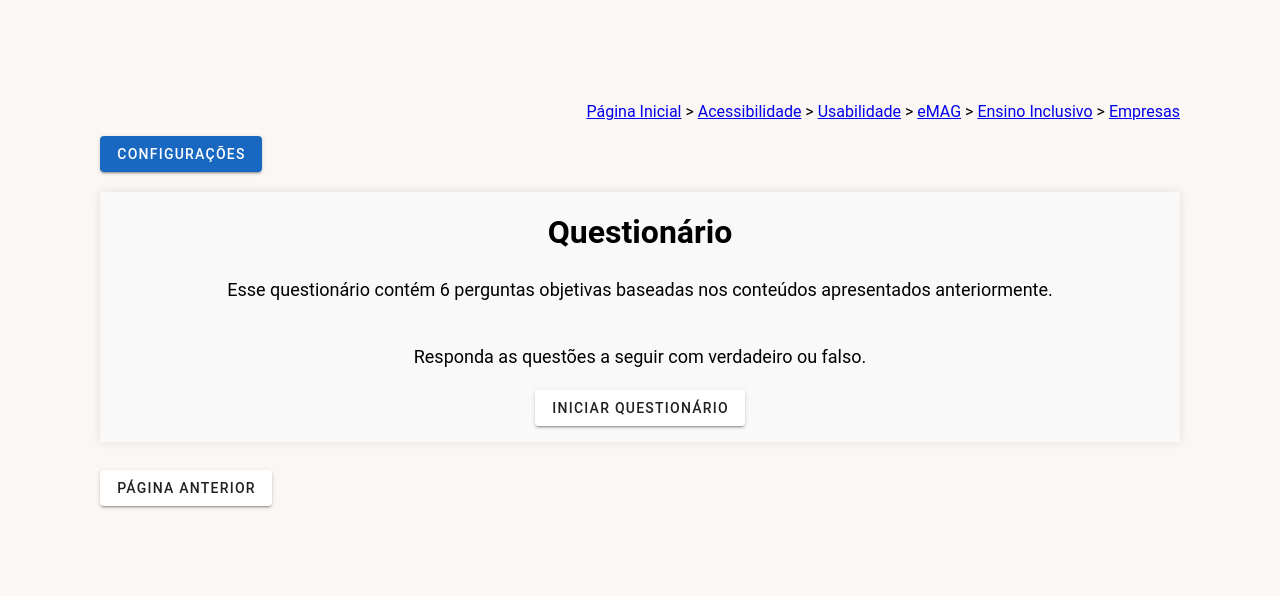
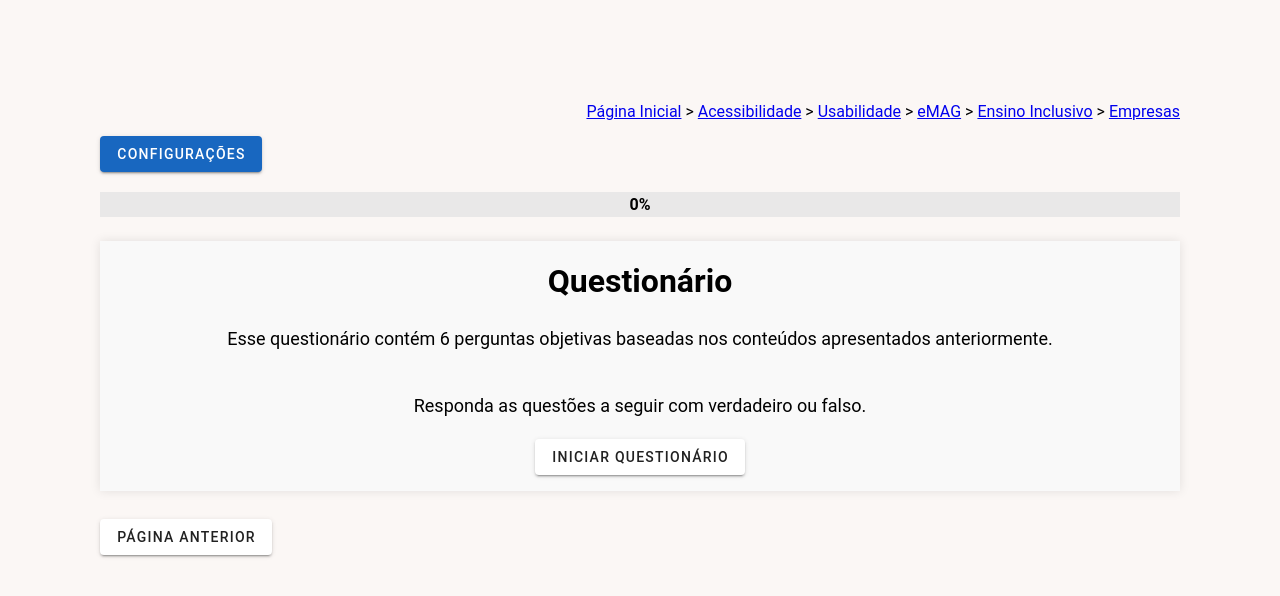
Before and after one commit to GustavoKikey/guideline-project, a Vue app: page /form in a window 1280 px wide. Shown: the top 596 px of the page. Built offline with nearby package versions, Linux system fonts and the light colour scheme.

Commit message:
Implementing the progress bar

```diff
--- a/package.json
+++ b/package.json
@@ -9,7 +9,9 @@
     "preview": "vite preview"
   },
   "dependencies": {
-    "vue": "^3.4.21",
+    "bootstrap": "^5.3.3",
+    "bootstrap-vue": "^2.23.1",
+    "vue": "^3.4.31",
     "vue-router": "^4.3.0",
     "vuetify": "^3.5.14"
   },
--- a/src/components/NewForm.vue
+++ b/src/components/NewForm.vue
@@ -18,6 +18,7 @@ let dialogNumber = ref(0); // Número do diálogo aberto (1 para configurações
 let quiz = ref(false); // Indica se o questionário está em andamento
 let showMenu = ref(true); // Controla a exibição do menu de navegação
 const dialog = ref(false); // Controla a exibição do diálogo (modal)
+let progressNumber = ref(0);
 
 // Variáveis para controle do temporizador de inatividade e do diálogo de aviso
 const idleTime = ref(0);
@@ -57,12 +58,14 @@ function resetQuiz() {
   showResult.value = false;
   showReview.value = false;
   questionNumber.value = 0;
+  progressNumber.value = 0;
   showMenu.value = true;
 }
 
 // Inicia o questionário
 function startQuiz() {
   questionNumber.value = 1; // Vai para a primeira questão
+  progressNumber.value = 0;
   quiz = true;
   startIdleTimer(); // Inicia o temporizador de inatividade
 }
@@ -76,14 +79,15 @@ function endQuiz() {
   window.removeEventListener("keydown", resetIdleTimer);
   clearTimeout(idleTimer); // Limpa o temporizador
 }
-
 // Navegação entre as questões
 function nextQuestion() {
+  checkAllQuestionsAnswered();
   questionNumber.value++;
   showMenu.value = true;
 }
 
 function previousQuestion() {
+  checkAllQuestionsAnswered();
   questionNumber.value--;
   showMenu.value = true;
 }
@@ -98,11 +102,13 @@ function reviewQuestion(question) {
 // Verifica se todas as questões foram respondidas
 function checkAllQuestionsAnswered() {
   let allAnswered = true;
-  for (let i = 0; i < 6; i++) {
+  progressNumber.value = 0;
+  for (let i = 0; i < 7; i++) {
     if (selected.value[i] === undefined) {
       // Verifica se a resposta da questão i está indefinida
       allAnswered = false;
-      break;
+    } else {
+      progressNumber.value = progressNumber.value + 14.28;
     }
   }
   allQuestionsAnswered.value = allAnswered;
@@ -215,6 +221,7 @@ const items = ref([
   { title: "Questão 5" },
   { title: "Questão 6" },
 ]);
+
 </script>
 
 <template>
@@ -301,6 +308,16 @@ const items = ref([
         </v-menu>
       </v-col>
     </v-row>
+
+    <div>
+        <v-progress-linear
+        v-model=progressNumber
+        color="blue-grey"
+        height="25"
+      >
+      <strong>{{ Math.ceil(progressNumber) }}%</strong>
+      </v-progress-linear>
+    </div>&nbsp;&nbsp;
 
     <v-container v-if="dialogNumber == 1 && dialog == true">
       <h2>Configuração de atualização da página</h2>
@@ -645,6 +662,13 @@ const items = ref([
             Inserir texto
           </v-btn>
         </v-col>
+        <v-row rows="12">
+        <v-radio-group inline v-model="selected[6]" :disabled="showReview">
+          <v-col cols="6">
+            <v-radio label="Resposta enviada" :value="true"></v-radio>
+          </v-col>
+        </v-radio-group>
+      </v-row>
       </v-row>
       <v-container v-if="showReview == true" class="review">
         <ReviewSix />
--- a/src/main.js
+++ b/src/main.js
@@ -7,6 +7,7 @@ import "vuetify/styles";
 import { createVuetify } from "vuetify";
 import * as components from "vuetify/components";
 import * as directives from "vuetify/directives";
+
 
 const vuetify = createVuetify({
   components,
```
Also changed, not shown: 1 other file (tests, documents, lock files or other folders).
